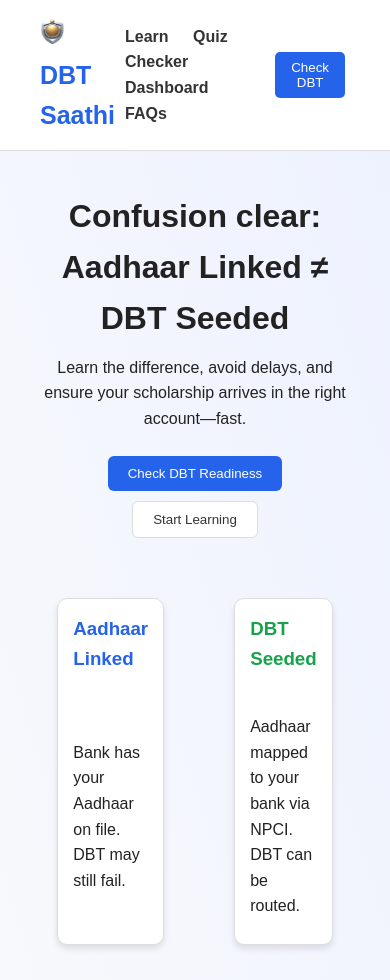
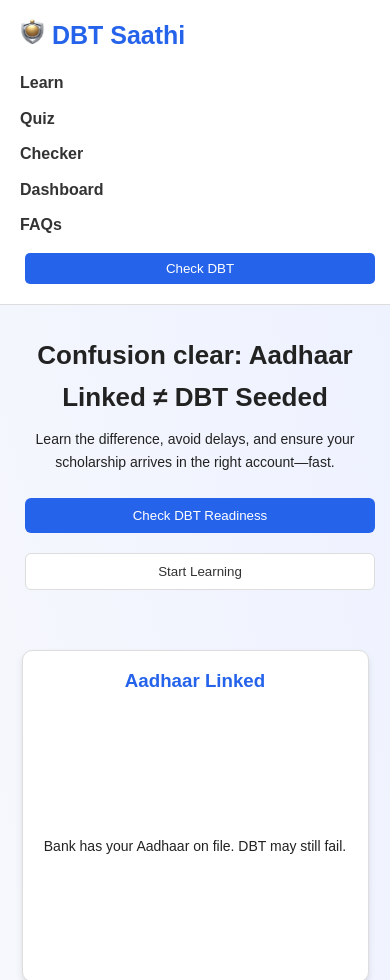
Before and after one commit to adityaraj98769/DBT-Saathi, a plain HTML site: page index.html in a window 390 px wide. Shown: the top 980 px of the page. Drawn offline with Linux system fonts and the light colour scheme.

Commit message:
responsivenes

```diff
--- a/style.css
+++ b/style.css
@@ -322,3 +322,82 @@ button:hover {
 .popup-overlay.hidden {
   display: none !important;
 }
+/* Responsive Styles */
+@media (max-width: 768px) {
+  /* Navbar adjustments */
+  .navbar {
+    flex-direction: column;
+    align-items: flex-start;
+    padding: 15px 20px;
+  }
+
+  .navbar nav {
+    margin-top: 10px;
+    display: flex;
+    flex-direction: column;
+    width: 100%;
+  }
+
+  .navbar nav a {
+    margin: 5px 0;
+  }
+
+  .navbar .btn-primary {
+    margin-top: 10px;
+    width: 100%;
+  }
+
+  /* Hero section adjustments */
+  .hero {
+    padding: 30px 20px;
+  }
+
+  .hero h1 {
+    font-size: 26px;
+  }
+
+  .hero p {
+    font-size: 14px;
+  }
+
+  .hero-buttons {
+    display: flex;
+    flex-direction: column;
+    gap: 10px;
+  }
+
+  .btn-primary,
+  .btn-secondary {
+    width: 100%;
+  }
+
+  /* Cards adjustments */
+  .cards,
+  .card-container,
+  .tool-cards {
+    flex-direction: column;
+    align-items: center;
+  }
+
+  .card,
+  .tool-card {
+    width: 90%;
+    max-width: 350px;
+  }
+
+  .how-it-works {
+    max-width: 95%;
+    margin: 20px auto;
+    padding: 15px;
+  }
+
+  /* FAQ section adjustments */
+  .faq-section {
+    padding: 15px;
+  }
+
+  .quiz-container {
+    padding: 20px;
+    width: 95%;
+  }
+}
```
